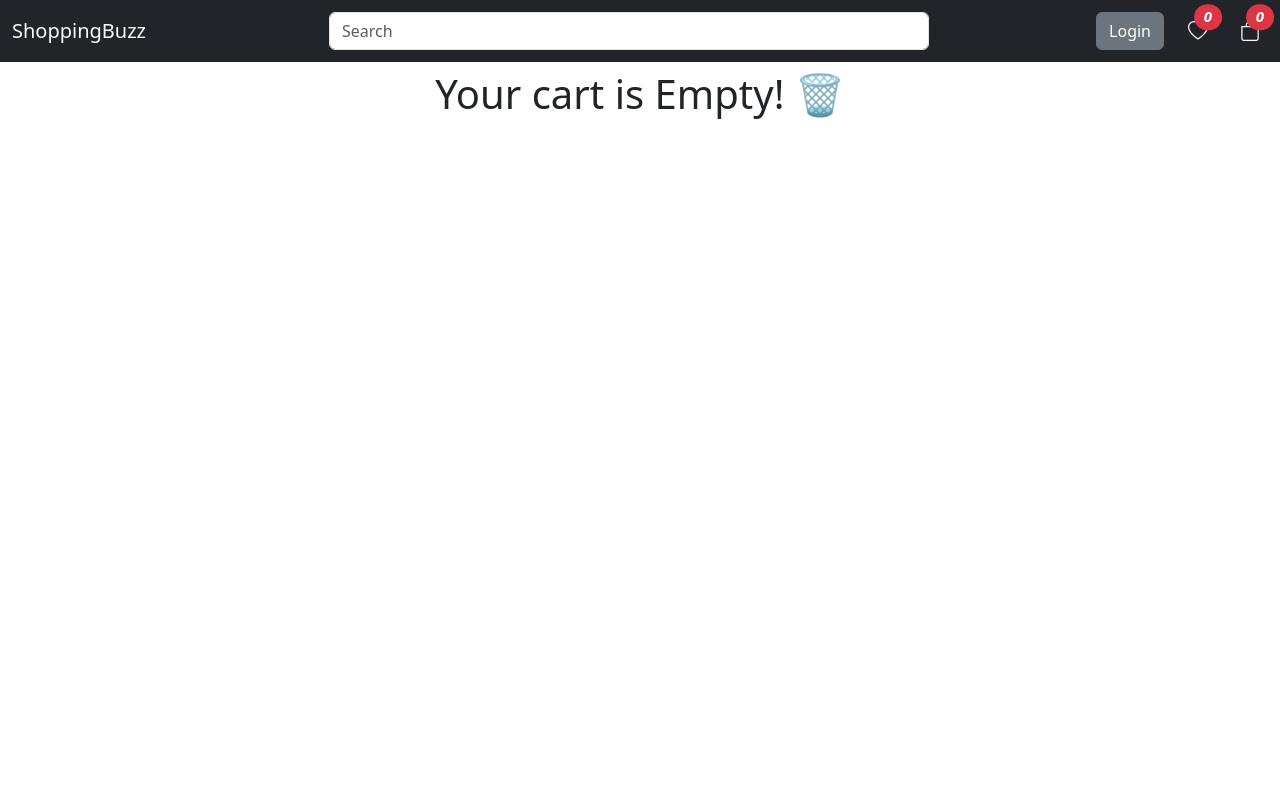
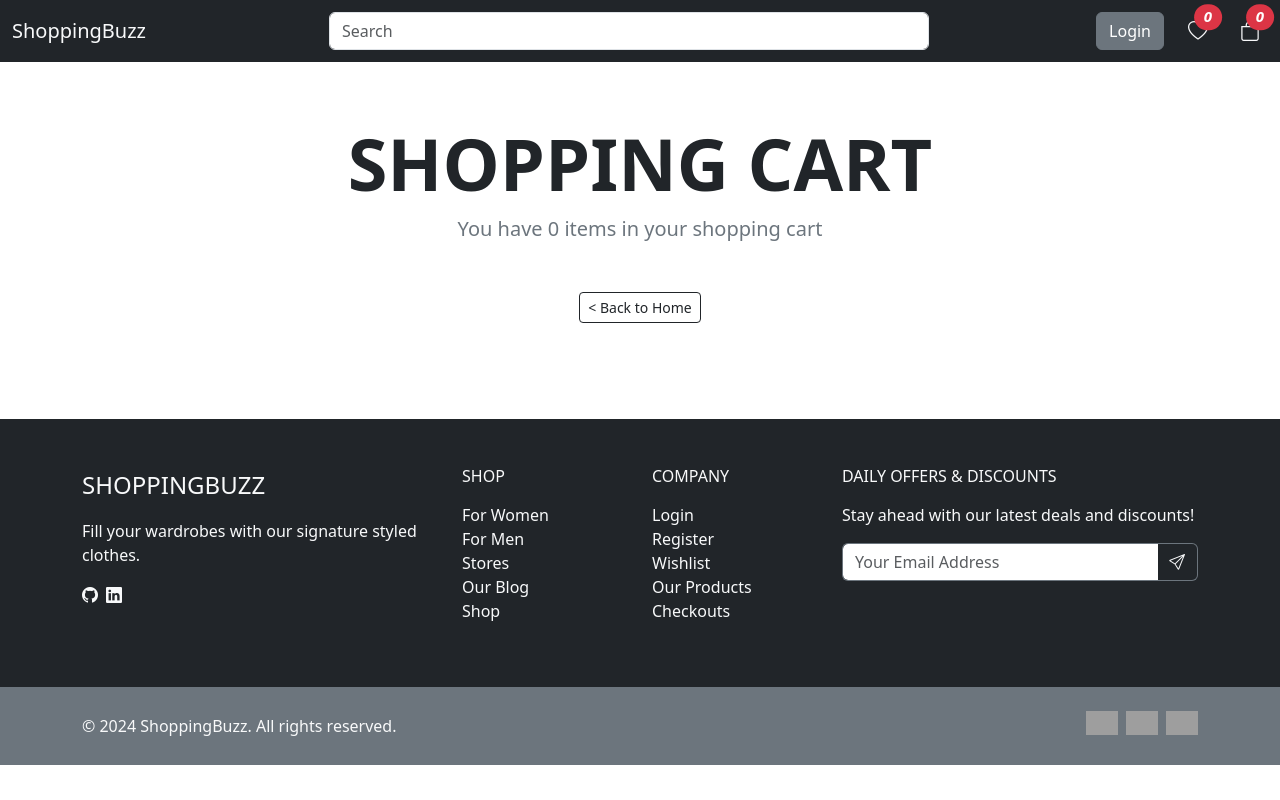
Before and after one commit to aniketnimkar/Major_Project_one_FrontEnd, a React (Vite) app: page /cart in a window 1280 px wide. Built offline with nearby package versions, Linux system fonts and the light colour scheme; grey boxes are pictures that could not be loaded.

Commit message:
make UI changes

```diff
--- a/src/components/CardComponant.jsx
+++ b/src/components/CardComponant.jsx
@@ -90,7 +90,7 @@ const CardComponent = ({ finalProductsToView }) => {
                     <Link to={`/productDetails/${product._id}`}>
                       <img
                         src={product.productImageURL}
-                        className="card-img-top rounded-top"
+                        className="card-img-top rounded-top img-fluid"
                         alt="Nike Airmax v2"
                         style={{
                           height: "350px",
@@ -123,7 +123,7 @@ const CardComponent = ({ finalProductsToView }) => {
                           className="btn btn-dark w-100"
                           disabled={disableButtons[product._id]} // Disable if already added
                         >
-                          Add to Cart
+                          Add to Cart <i class="bi bi-cart3"></i>
                         </button>
                       )}
 
@@ -132,7 +132,7 @@ const CardComponent = ({ finalProductsToView }) => {
                         className="btn btn-outline-dark w-100 mt-1"
                         onClick={() => handleAddtoWishList(product)}
                       >
-                        Add to Wishlist
+                        Add to Wishlist <i class="bi bi-heart-fill"></i>
                       </button>
                     </div>
                   </div>
--- a/src/components/Footer.jsx
+++ b/src/components/Footer.jsx
@@ -3,61 +3,186 @@ import { Link } from "react-router-dom";
 
 const Footer = () => {
   return (
-    <footer className="bg-dark text-light">
-      <div className="row px-5 py-5">
-        <div className="col-md-5">
-          <h5 className="fs-3">ShoppingBuzz</h5>
-          <p>
-            Fill your house and workplace with pleasant and beautiful plants.
-          </p>
-          <div className="d-flex justify-content-start">
+    <footer>
+      <div className="py-5 bg-dark text-light">
+        <div className="container">
+          <div className="row">
+            <div className="col-lg-4 mb-5 mb-lg-0">
+              <div className="text-uppercase fs-4 text-light mb-3 lato-regular">
+                ShoppingBuzz
+              </div>
+              <p>Fill your wardrobes with our signature styled clothes.</p>
+              <ul className="list-inline">
+                <li className="list-inline-item">
                   <a
-              href="https://x.com/nimkar_aniket"
+                    className="text-light"
+                    href="https://github.com/aniketnimkar"
                     target="_blank"
+                    title="twitter"
+                  >
+                    <i className="bi bi-github"></i>
+                  </a>
+                </li>
+                <li className="list-inline-item">
+                  <a
                     className="text-light"
-            >
-              <i className="bi bi-twitter-x"></i>
-            </a>
-            <a
                     href="https://www.linkedin.com/in/aniket-nimkar-a95b53118/"
                     target="_blank"
-              className="text-light"
+                    title="facebook"
                   >
-              <i className="bi bi-linkedin ms-4"></i>
+                    <i className="bi bi-linkedin"></i>
                   </a>
-            <a
-              href="https://github.com/aniketnimkar"
-              target="_blank"
-              className="text-light"
+                </li>
+              </ul>
+            </div>
+            <div className="col-lg-2 col-md-6 mb-5 mb-lg-0">
+              <h6 className="text-uppercase text-light mb-3">Shop</h6>
+              <ul className="list-unstyled">
+                <li>
+                  <Link
+                    className="text-light text-decoration-none"
+                    to={"/products/category/female"}
                   >
-              <i className="bi bi-github ms-4"></i>
+                    For Women
+                  </Link>
+                </li>
+                <li>
+                  <Link
+                    className="text-light text-decoration-none"
+                    to={"/products/category/male"}
+                  >
+                    For Men
+                  </Link>
+                </li>
+                <li>
+                  <a className="text-light text-decoration-none" href="#">
+                    Stores
                   </a>
+                </li>
+                <li>
+                  <a className="text-light text-decoration-none" href="#">
+                    Our Blog
+                  </a>
+                </li>
+                <li>
+                  <Link
+                    className="text-light text-decoration-none"
+                    to={"/products/Women"}
+                  >
+                    Shop
+                  </Link>
+                </li>
+              </ul>
+            </div>
+            <div className="col-lg-2 col-md-6 mb-5 mb-lg-0">
+              <h6 className="text-uppercase text-light mb-3">Company</h6>
+              <ul className="list-unstyled">
+                <li>
+                  <Link
+                    className="text-light text-decoration-none"
+                    to={"/login"}
+                  >
+                    Login
+                  </Link>
+                </li>
+                <li>
+                  <a className="text-light text-decoration-none" href="#">
+                    Register
+                  </a>
+                </li>
+                <li>
+                  <Link
+                    className="text-light text-decoration-none"
+                    to={"/wishlist"}
+                  >
+                    Wishlist
+                  </Link>
+                </li>
+                <li>
+                  <a className="text-light text-decoration-none" href="#">
+                    Our Products
+                  </a>
+                </li>
+                <li>
+                  <a className="text-light text-decoration-none" href="#">
+                    Checkouts
+                  </a>
+                </li>
+              </ul>
+            </div>
+            <div className="col-lg-4">
+              <h6 className="text-uppercase text-light mb-3">
+                Daily Offers &amp; Discounts
+              </h6>
+              <p className="mb-3">
+                Stay ahead with our latest deals and discounts!
+              </p>
+              <form action="#" id="newsletter-form">
+                <div className="input-group mb-3">
+                  <input
+                    className="form-control  border-secondary border-end-0"
+                    type="email"
+                    placeholder="Your Email Address"
+                    aria-label="Your Email Address"
+                  />
+                  <button
+                    className="btn btn-outline-secondary border-start-0"
+                    type="submit"
+                  >
+                    <i className="bi bi-send text-light"></i>
+                  </button>
+                </div>
+              </form>
             </div>
           </div>
-        <div className="col-md-3">
-          <h5 className="fs-3">Quick Links</h5>
-          <div className="ms-1">
-            <Link className="text-light linkDecoration">Products</Link> <br />
-            <Link to={"/wishlist"} className="text-light linkDecoration">
-              Wishlist
-            </Link>{" "}
-            <br />
-            <Link to={"/cart"} className="text-light linkDecoration">
-              Cart
-            </Link>
         </div>
       </div>
-        <div className="col-md-3">
-          <h5 className="fs-3">Contact Us</h5>
-          <p>
-            <i className="bi bi-geo-alt-fill"></i> 201 Oakbrook Center, Indiana
-          </p>
-          <p>
-            <i className="bi bi-telephone-fill"></i> +91 23453 98765
-          </p>
-          <p>
-            <i className="bi bi-envelope-fill"></i> support@shoppingBuzz.com
-          </p>
+
+      {/* Copyright */}
+      <div class="py-4 bg-secondary text-light fw-light">
+        <div class="container">
+          <div class="row align-items-center">
+            <div class="col-md-6 text-center text-md-start">
+              <p class="mb-md-0">© 2024 ShoppingBuzz. All rights reserved.</p>
+            </div>
+            <div class="col-md-6">
+              <ul class="list-inline mb-0 mt-2 mt-md-0 text-center text-md-end">
+                <li class="list-inline-item">
+                  <a href="https://www.visa.co.in/" target="_blank">
+                    <img
+                      class="img-fluid"
+                      style={{ width: "2rem" }}
+                      src="https://d19m59y37dris4.cloudfront.net/sell/2-0-1/img/visa.svg"
+                      alt="Visa"
+                    />
+                  </a>
+                </li>
+                <li class="list-inline-item">
+                  <a
+                    href="https://www.mastercard.co.in/en-in.html"
+                    target="_blank"
+                  >
+                    <img
+                      class="img-fluid"
+                      style={{ width: "2rem" }}
+                      src="https://d19m59y37dris4.cloudfront.net/sell/2-0-1/img/mastercard.svg"
+                      alt="Mastercard"
+                    />
+                  </a>
+                </li>
+                <li class="list-inline-item">
+                  <a href="https://www.paypal.com/in/home" target="_blank">
+                    <img
+                      class="img-fluid"
+                      style={{ width: "2rem" }}
+                      src="https://d19m59y37dris4.cloudfront.net/sell/2-0-1/img/paypal.svg"
+                      alt="Paypal"
+                    />
+                  </a>
+                </li>
+              </ul>
+            </div>
+          </div>
         </div>
       </div>
     </footer>
--- a/src/components/filterSection/FilterSection.jsx
+++ b/src/components/filterSection/FilterSection.jsx
@@ -18,7 +18,7 @@ const FilterSection = ({ urlParam }) => {
     );
   };
   return (
-    <div className="ms-4 mt-5 bg bg-body-tertiary rounded">
+    <div className="mt-5 bg bg-body-tertiary rounded">
       {/* <div className="filterContainer ps-3"> */}
       <div className="d-flex justify-content-between">
         <h5>Filters</h5>{" "}
--- a/src/pages/Cart.jsx
+++ b/src/pages/Cart.jsx
@@ -14,6 +14,9 @@ import {
   PostProductInWishlist,
   gotoCartToggle,
 } from "../features/filterSlice";
+
+import { Link } from "react-router-dom";
+import Footer from "../components/Footer";
 
 const Cart = () => {
   const dispatch = useDispatch();
@@ -66,45 +69,42 @@ const Cart = () => {
     <>
       <Header />
 
-      {cart.length === 0 ? (
-        <h1 className="text-center" style={{ marginTop: "70px" }}>
-          Your cart is Empty! 🗑️{" "}
-        </h1>
-      ) : (
-        <>
-          <ToastContainer theme="dark" autoClose={1000} />
-          <div className="container" style={{ marginTop: "70px" }}>
-            <div className="row justify-content-center">
-              <div className="col-12">
-                <h1 className="text-3xl font-bold tracking-tight text-gray-900 sm:text-4xl text-center">
+      <div className="container">
+        <div className="row justify-content-center mt-5">
+          <div className="col-12 py-4 text-center">
+            <h1 className="text-uppercase display-2 mt-5 fw-bold">
               Shopping Cart
             </h1>
-                <div className="mt-12">
+            <p className="text-secondary mb-5 fs-5">
+              You have {cart.length} items in your shopping cart
+            </p>
+            {cart.length <= 0 && (
+              <Link to={"/"} className="btn btn-sm btn-outline-dark ">
+                &#60; Back to Home
+              </Link>
+            )}
+
+            <div className="">
               <div className="row">
                 <div className="col-12 col-lg-8">
                   <section
                     aria-labelledby="cart-heading"
                     className="bg-white rounded-lg p-4 mb-4"
                   >
-                        <h2 id="cart-heading" className="sr-only">
-                          Items in your shopping cart
-                        </h2>
                     <ul role="list" className="list-group list-group-flush">
+                      {/* Items list to be mapped here */}
                       {cart.map((product) => (
-                            <li
-                              key={product._id}
-                              className="list-group-item py-6"
-                            >
+                        <li className="list-group-item py-6">
                           <div className="row">
-                                <div className="col-3">
+                            <div className="col-2">
                               <img
                                 src={product.productImageURL}
-                                    alt={product.productName}
+                                alt=""
                                 className="img-fluid rounded"
                                 style={{ height: "100px", width: "100px" }}
                               />
                             </div>
-                                <div className="col-9">
+                            <div className="col-6">
                               <h3 className="h5">
                                 <a
                                   href="#"
@@ -115,7 +115,6 @@ const Cart = () => {
                               </h3>
                               <div className="d-flex align-items-center">
                                 <button
-                                      type="button"
                                   className="btn btn-light btn-sm"
                                   onClick={() =>
                                     decreaseQuantityHandler(
@@ -130,7 +129,6 @@ const Cart = () => {
                                   {product.quantity || 1}
                                 </span>
                                 <button
-                                      type="button"
                                   className="btn btn-light btn-sm"
                                   onClick={() =>
                                     increaseQuantityHandler(
@@ -144,7 +142,7 @@ const Cart = () => {
                               </div>
                               <div className="mt-4 d-flex align-items-start">
                                 <button
-                                      className="btn btn-danger"
+                                  className="btn btn-outline-danger"
                                   style={{ width: "158px" }}
                                   onClick={() =>
                                     removeFromCartHandler(product._id)
@@ -153,11 +151,9 @@ const Cart = () => {
                                   Remove From Cart
                                 </button>
                                 <button
-                                      className="btn btn-dark ms-3"
+                                  onClick={() => handleAddToWishlist(product)}
+                                  className="btn btn-outline-dark ms-3"
                                   style={{ width: "158px" }}
-                                      onClick={() =>
-                                        handleAddToWishlist(product)
-                                      }
                                 >
                                   Move to Wishlist
                                 </button>
@@ -169,7 +165,7 @@ const Cart = () => {
                     </ul>
                   </section>
                 </div>
-                    {/* Summary Section */}
+                {cart && cart.length > 0 && (
                   <div className="col-12 col-lg-4">
                     <section
                       aria-labelledby="summary-heading"
@@ -193,7 +189,7 @@ const Cart = () => {
                         <div className="list-group-item d-flex justify-content-between">
                           <dt className="text-sm text-dark">Discount</dt>
                           <dd className="text-sm font-weight-bold text-success">
-                              ₹ {discountAmount}
+                            - ₹ {discountAmount}
                           </dd>
                         </div>
                         <div className="list-group-item d-flex justify-content-between">
@@ -201,9 +197,7 @@ const Cart = () => {
                             Delivery Charges
                           </dt>
                           <dd className="text-sm font-weight-bold text-success">
-                              {deliveryCharges === 0
-                                ? "Free"
-                                : `₹ ${deliveryCharges}`}
+                            {deliveryCharges === 0 ? "Free" : deliveryCharges}
                           </dd>
                         </div>
                         <div className="list-group-item d-flex justify-content-between border-top border-bottom">
@@ -216,17 +210,21 @@ const Cart = () => {
                         </div>
                       </dl>
                       <div className="px-2 py-4 font-weight-bold text-success">
-                          You will save ₹ {discountAmount} on this order
+                        You will save ₹{" "}
+                        {isNaN(totalAmount - cartTotalPrice)
+                          ? 0
+                          : totalAmount - cartTotalPrice}{" "}
+                        on this order
                       </div>
                     </section>
+                  </div>
+                )}
               </div>
             </div>
           </div>
         </div>
       </div>
-          </div>
-        </>
-      )}
+      <Footer />
     </>
   );
 };
--- a/src/pages/ProductListing.jsx
+++ b/src/pages/ProductListing.jsx
@@ -84,7 +84,7 @@ const ProductListing = () => {
       </section>
 
       {/* this is for Filter Section */}
-      <section className="row">
+      <section className="row mx-3">
         <section className="col-md-3">
           <FilterSection urlParam={paramsObject.category} />
         </section>
--- a/src/pages/WishList.jsx
+++ b/src/pages/WishList.jsx
@@ -8,6 +8,7 @@ import {
 import "react-toastify/dist/ReactToastify.css";
 import { ToastContainer, toast } from "react-toastify";
 import Header from "../components/Header"; // Adjust the path as per your structure
+import Footer from "../components/Footer";
 
 const Wishlist = () => {
   const dispatch = useDispatch();
@@ -31,9 +32,17 @@ const Wishlist = () => {
       <ToastContainer theme="dark" autoClose={1000} />
       <Header />
 
-      {wishlist && wishlist.length > 0 ? (
-        <>
-          <h2 className="text-center mt-5 py-4">My Wishlist</h2>
+      <div className="col-12 text-center py-5">
+        <h1 className="text-uppercase display-2 mt-5 fw-bold">Wishlist</h1>
+        <p className="text-secondary mb-5 fs-5">
+          You have {wishlist.length} items in your wishlist
+        </p>
+        {wishlist.length <= 0 && (
+          <Link to={"/"} className="btn btn-sm btn-outline-dark ">
+            &#60; Back to Home
+          </Link>
+        )}
+      </div>
       <div className="container py-5">
         <div className="row row-cols-1 row-cols-md-2 row-cols-lg-4 g-4">
           {wishlist.map((product) => (
@@ -60,9 +69,7 @@ const Wishlist = () => {
                       {product.productName}
                     </Link>
                   </h5>
-                      <p className="card-text">
-                        &#8377; {product.productPrice}
-                      </p>
+                  <p className="card-text">&#8377; {product.productPrice}</p>
                   <button
                     onClick={() => handleAddToCart(product)}
                     type="button"
@@ -83,12 +90,7 @@ const Wishlist = () => {
           ))}
         </div>
       </div>
-        </>
-      ) : (
-        <div className="text-center my-5 py-5">
-          <h1>Your Wishlist is empty 💔!</h1>
-        </div>
-      )}
+      <Footer />
     </>
   );
 };
```
Also changed, not shown: src/components/HeroSection.jsx (+6 -3 lines), src/components/ProductDetails.jsx (+5 -3 lines). Lines whose indentation alone changed are shown as unchanged.
